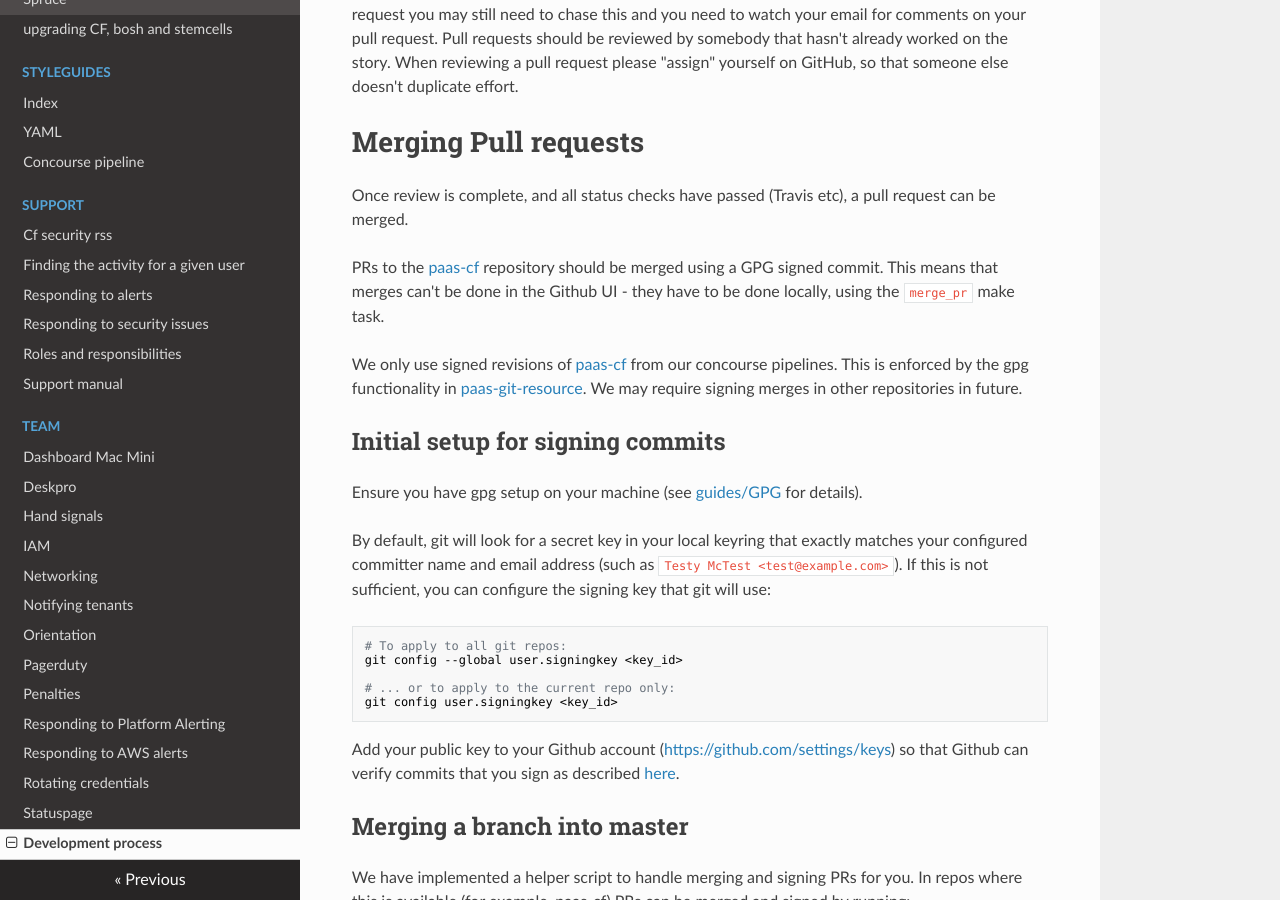
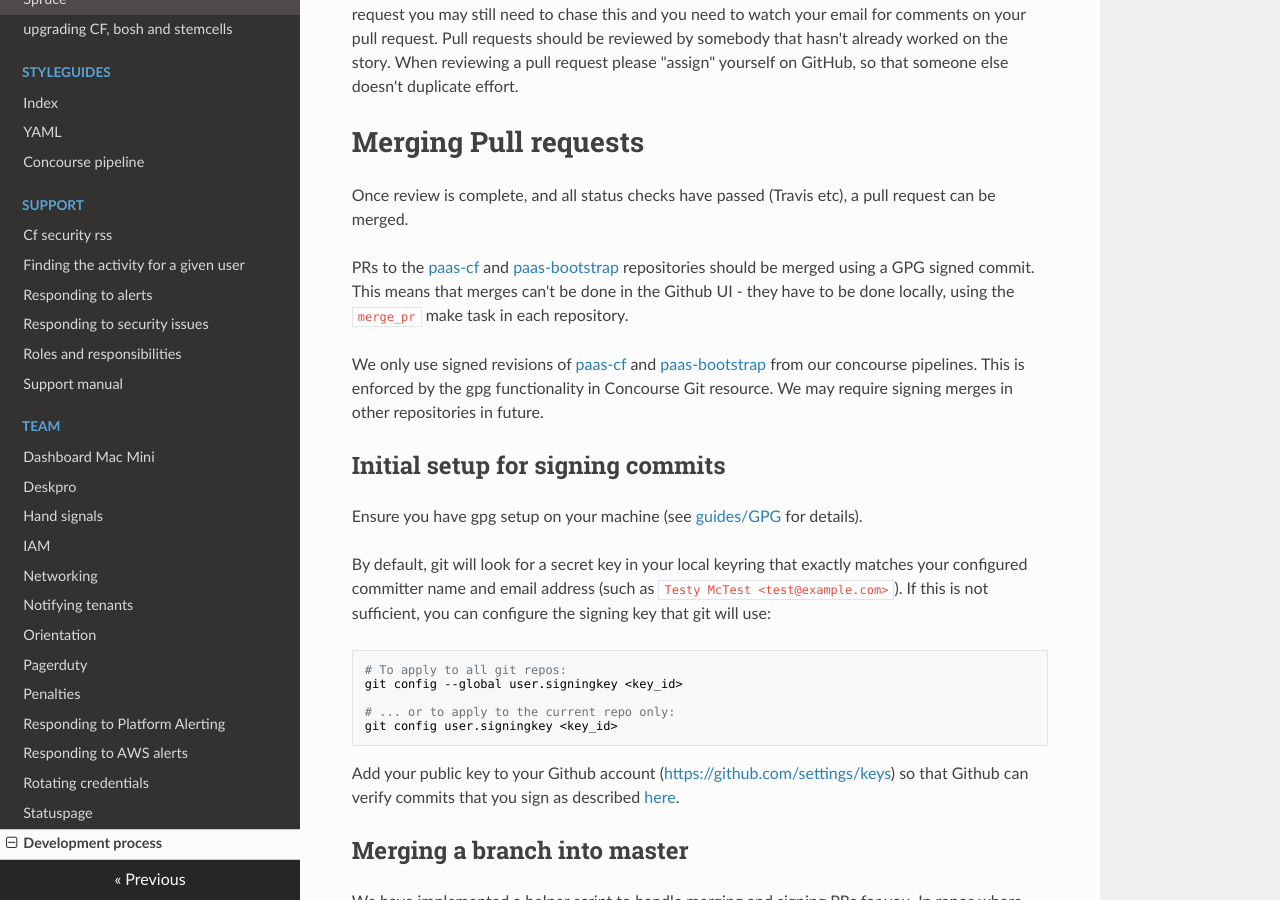
Before and after one commit to alphagov/paas-team-manual, an MkDocs documentation site: the page built from docs/team/working_practices.md, in a window 1280 px wide and 900 px high, scrolled down 3296 px. Built offline with MkDocs 1.6.1, drawn with Linux system fonts in a browser that asks for light colours; nearby versions of some CDN libraries.

Commit message:
Update pull request merging guidance
This is to reflect the fact we now sign merges into master on the
paas-bootstrap repository as well as paas-cf. Also, the GPG additions
to the git Concourse resource have long since been accepted upstream,
so we don't need to reference our old fork.

```diff
--- a/docs/team/working_practices.md
+++ b/docs/team/working_practices.md
@@ -110,15 +110,16 @@ on GitHub, so that someone else doesn't duplicate effort.
 Once review is complete, and all status checks have passed (Travis etc),
 a pull request can be merged.
 
-PRs to the [paas-cf][] repository should be merged using a GPG signed commit.
+PRs to the [paas-cf][] and [paas-bootstrap][] repositories should be merged using a GPG signed commit.
 This means that merges can't be done in the Github UI - they have to be done locally,
-using the `merge_pr` make task.
+using the `merge_pr` make task in each repository.
 
-We only use signed revisions of [paas-cf][] from our concourse pipelines. This is enforced
-by the gpg functionality in [paas-git-resource][]. We may require signing merges in other
+We only use signed revisions of [paas-cf][] and [paas-bootstrap][] from our concourse pipelines.
+This is enforced by the gpg functionality in Concourse Git resource. We may require signing merges in other
 repositories in future.
 
 [paas-cf]: https://github.com/alphagov/paas-cf
+[paas-bootstrap]: https://github.com/alphagov/paas-bootstrap
 [paas-git-resource]: https://github.com/alphagov/paas-git-resource
 
 ## Initial setup for signing commits
```
